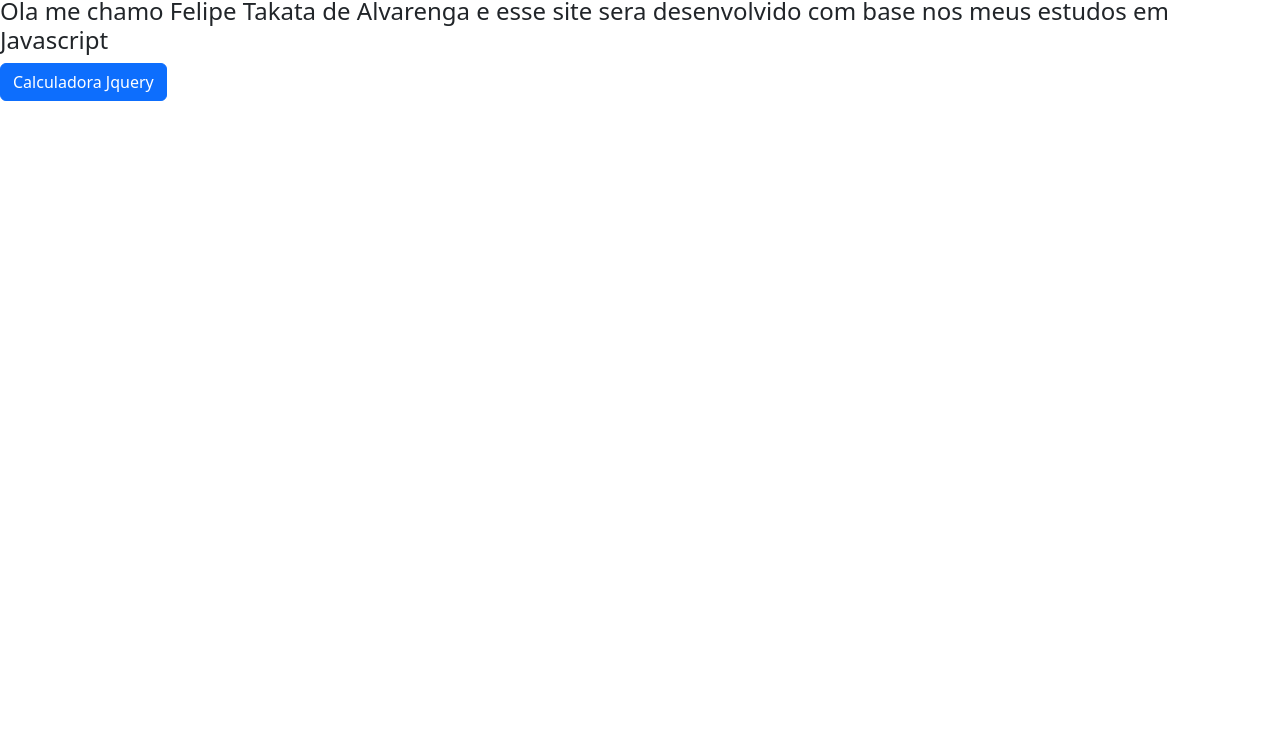
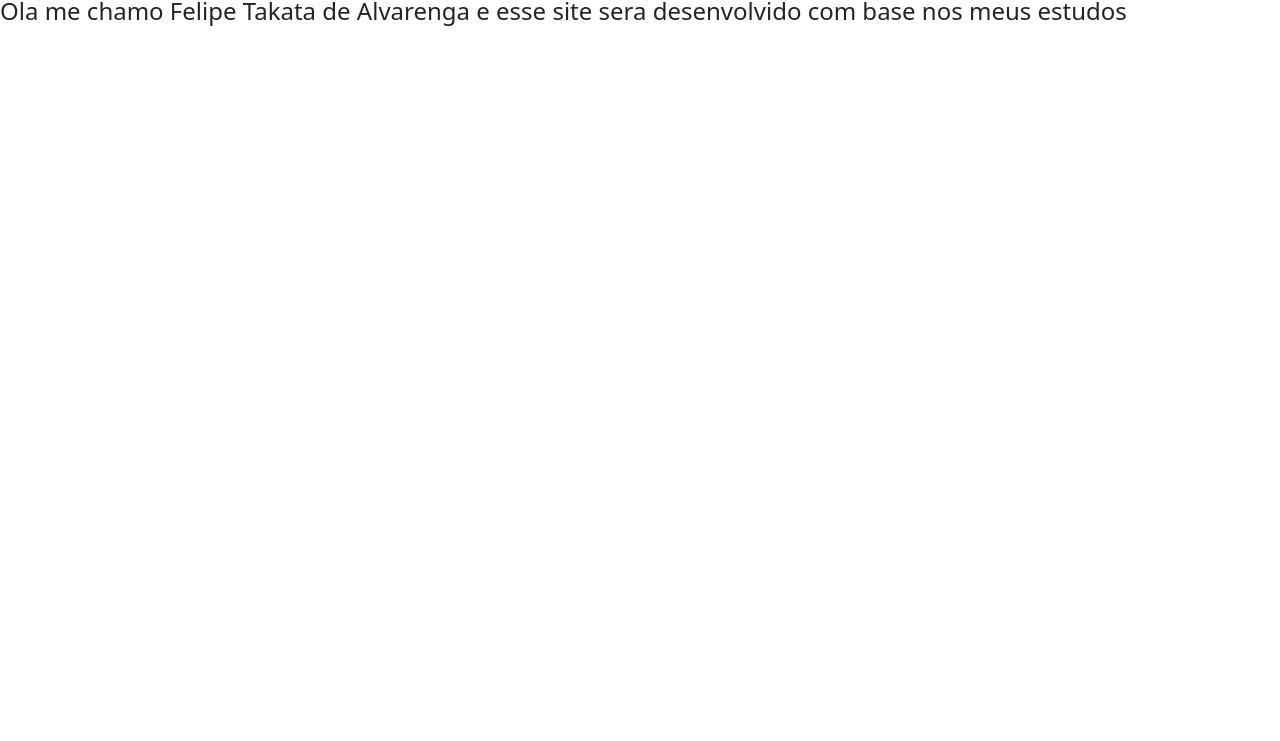
Before and after one commit to TakataF/AutoEstudo_JavaScript, a plain HTML site: page View/Index.html in a window 1280 px wide. Shown: the part 59-800 px from the top of the page. Drawn offline with nearby package versions, Linux system fonts and the light colour scheme.

Commit message:
Remove Calculadora JQuery

```diff
--- a/View/Index.html
+++ b/View/Index.html
@@ -4,14 +4,15 @@
     <meta charset="UTF-8">
     <title>Auto Estudo</title>
     <link href="https://cdn.jsdelivr.net/npm/bootstrap@5.2.0/dist/css/bootstrap.min.css" rel="stylesheet" integrity="sha384-gH2yIJqKdNHPEq0n4Mqa/HGKIhSkIHeL5AyhkYV8i59U5AR6csBvApHHNl/vI1Bx" crossorigin="anonymous">
+    <link rel="stylesheet" href="/style/index.css">
 </head>
 <body>
     <div class="header">
         <h1>bem vindo</h1>
-        <h4>Ola me chamo Felipe Takata de Alvarenga e esse site sera desenvolvido com base nos meus estudos em Javascript</h4>
+        <h4>Ola me chamo Felipe Takata de Alvarenga e esse site sera desenvolvido com base nos meus estudos</h4>
     </div>
     <div class="links">
-        <a class="btn btn-primary" role="button" href="/View/Calculadora-Jquery.html">Calculadora Jquery</a>
+
     </div>
 
     <script src="https://cdn.jsdelivr.net/npm/@popperjs/core@2.11.5/dist/umd/popper.min.js" integrity="sha384-Xe+8cL9oJa6tN/veChSP7q+mnSPaj5Bcu9mPX5F5xIGE0DVittaqT5lorf0EI7Vk" crossorigin="anonymous"></script>
```
Also changed, not shown: View/Calculadora-Jquery.html (deleted).
